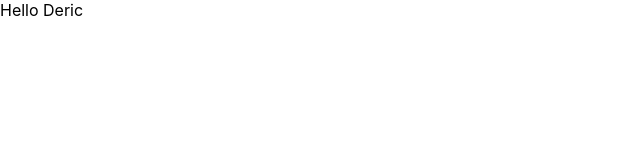
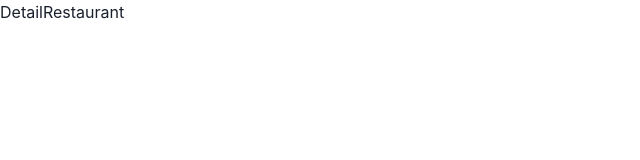
Before and after one commit to muhammadderic/yelp_clone--PERN-stack, a React (Create React App) app in the folder client/: page /update in a window 1280 px wide. Shown: the top 160 px of the page, without its empty margins (0-640 px from the left). Built offline with nearby package versions, Linux system fonts and the light colour scheme.

Commit message:
Create addRestaurant, Home, detailRestaurant page and setting react router

```diff
--- a/client/package.json
+++ b/client/package.json
@@ -3,11 +3,17 @@
   "version": "0.1.0",
   "private": true,
   "dependencies": {
+    "@chakra-ui/icons": "^2.0.18",
+    "@chakra-ui/react": "^2.5.5",
+    "@emotion/react": "^11.10.6",
+    "@emotion/styled": "^11.10.6",
     "@testing-library/jest-dom": "^5.16.5",
     "@testing-library/react": "^13.4.0",
     "@testing-library/user-event": "^13.5.0",
+    "framer-motion": "^10.10.0",
     "react": "^18.2.0",
     "react-dom": "^18.2.0",
+    "react-router-dom": "^6.10.0",
     "react-scripts": "5.0.1",
     "web-vitals": "^2.1.4"
   },
--- a/client/public/index.html
+++ b/client/public/index.html
@@ -3,11 +3,11 @@
 
 <head>
   <meta charset="utf-8" />
-  <link rel="icon" href="%PUBLIC_URL%/yelp-favicon.ico" />
+  <link rel="shortcut icon" href="yelp-favicon.png" type="image/x-icon">
   <meta name="viewport" content="width=device-width, initial-scale=1" />
   <meta name="theme-color" content="#000000" />
   <meta name="description" content="Web site created using create-react-app" />
-  <title>project1</title>
+  <title>Yelp Clone</title>
 </head>
 
 <body>
--- a/client/src/App.js
+++ b/client/src/App.js
@@ -1,9 +1,28 @@
+import {
+  createBrowserRouter,
+  RouterProvider,
+} from "react-router-dom";
+import Home from "./pages/Home";
+import AddRestaurant from "./pages/AddRestaurant";
+import DetailRestaurant from "./pages/DetailRestaurant";
+
+const router = createBrowserRouter([
+  {
+    path: "/",
+    element: <Home />,
+  },
+  {
+    path: "/add",
+    element: <AddRestaurant />,
+  },
+  {
+    path: "/update",
+    element: <DetailRestaurant />,
+  },
+]);
+
 function App() {
-  return (
-    <>
-      Hello Deric
-    </>
-  );
+  return <RouterProvider router={router} />;
 }
 
 export default App;
--- a/client/src/index.css
+++ /dev/null
@@ -1,13 +0,0 @@
-body {
-  margin: 0;
-  font-family: -apple-system, BlinkMacSystemFont, 'Segoe UI', 'Roboto', 'Oxygen',
-    'Ubuntu', 'Cantarell', 'Fira Sans', 'Droid Sans', 'Helvetica Neue',
-    sans-serif;
-  -webkit-font-smoothing: antialiased;
-  -moz-osx-font-smoothing: grayscale;
-}
-
-code {
-  font-family: source-code-pro, Menlo, Monaco, Consolas, 'Courier New',
-    monospace;
-}
--- a/client/src/index.js
+++ b/client/src/index.js
@@ -1,11 +1,13 @@
 import React from 'react';
 import ReactDOM from 'react-dom/client';
-import './index.css';
 import App from './App';
+import { ChakraProvider } from '@chakra-ui/react'
 
 const root = ReactDOM.createRoot(document.getElementById('root'));
 root.render(
   <React.StrictMode>
-    <App />
+    <ChakraProvider>
+      <App />
+    </ChakraProvider>
   </React.StrictMode>
 );
--- /dev/null
+++ b/client/src/pages/AddRestaurant.jsx
@@ -0,0 +1,9 @@
+function AddRestaurant() {
+  return (
+    <>
+      AddRestaurant
+    </>
+  );
+}
+
+export default AddRestaurant;
--- /dev/null
+++ b/client/src/pages/DetailRestaurant.jsx
@@ -0,0 +1,9 @@
+function DetailRestaurant() {
+  return (
+    <>
+      DetailRestaurant
+    </>
+  );
+}
+
+export default DetailRestaurant;
--- /dev/null
+++ b/client/src/pages/Home.jsx
@@ -0,0 +1,9 @@
+function Home() {
+  return (
+    <>
+      Home
+    </>
+  );
+}
+
+export default Home;
```
Also changed, not shown: 2 other files (tests, documents, lock files or other folders).
